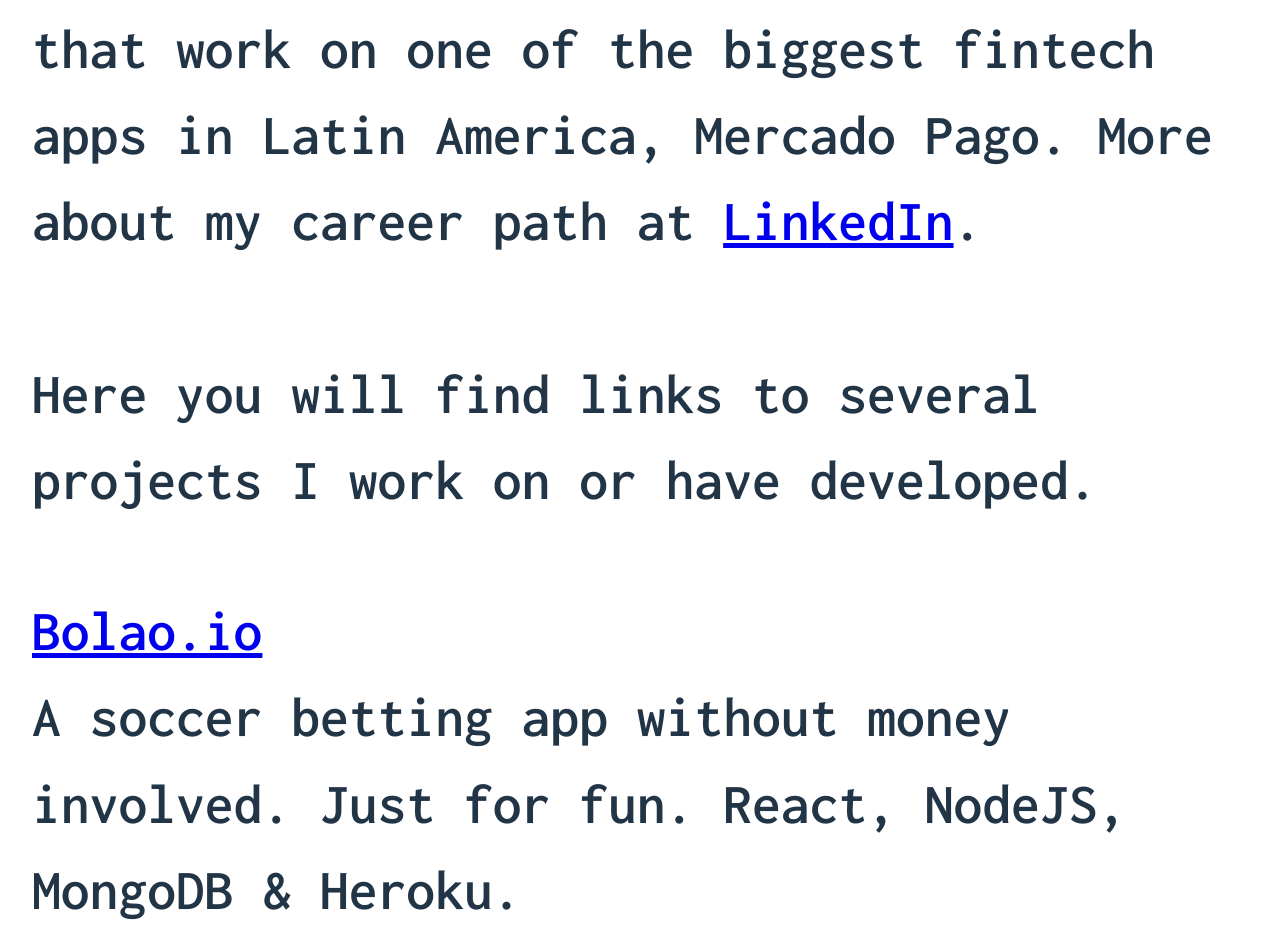
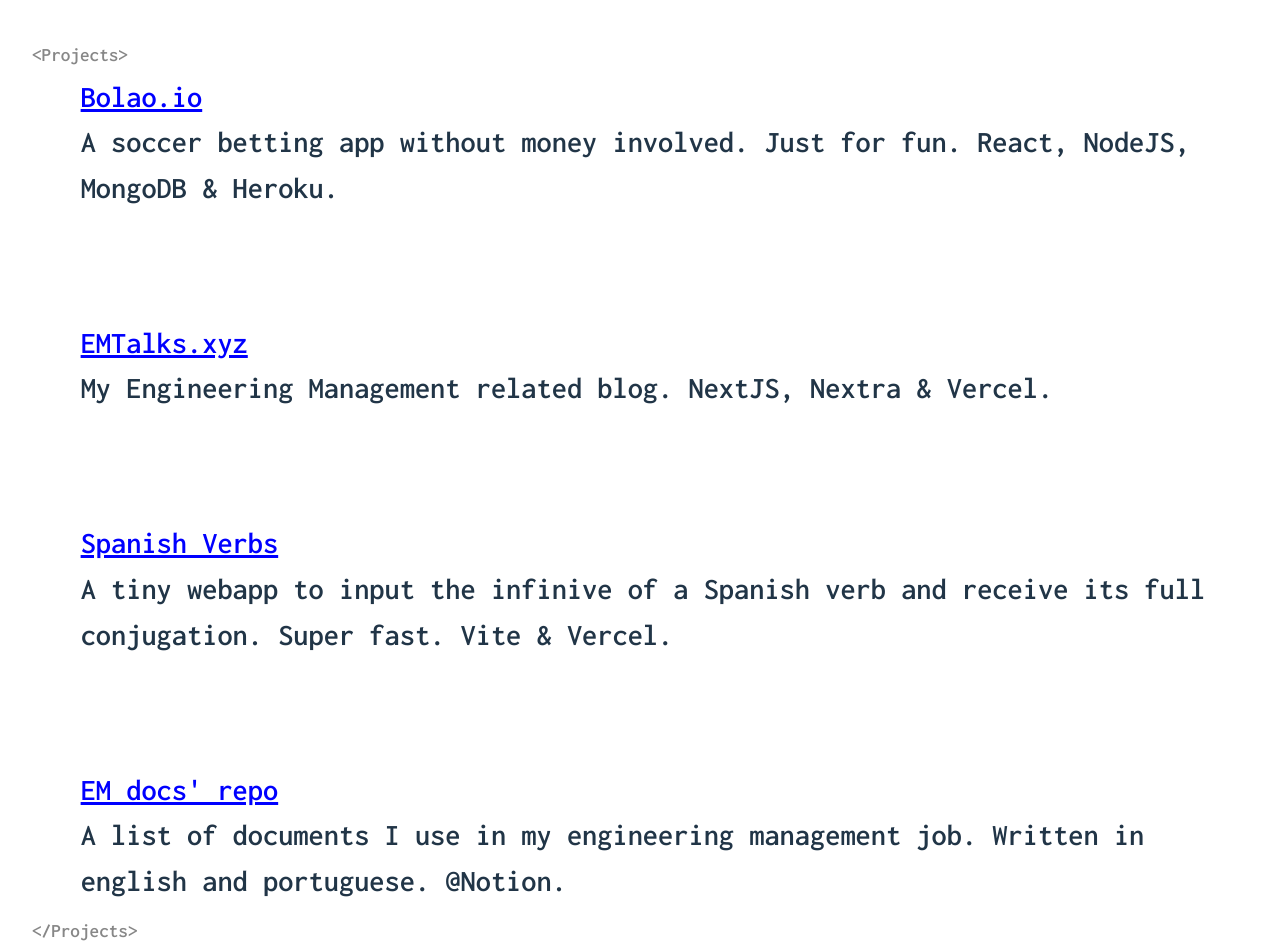
Before and after one commit to kevinch/kevinchevallierme, a React (Vite) app: page / in a window 1280 px wide. Shown: the part 820-1772 px from the top of the page. Built offline with nearby package versions, Linux system fonts and the light colour scheme.

Commit message:
Tweak projects

```diff
--- a/src/App.css
+++ b/src/App.css
@@ -1,10 +1,15 @@
 #root {
   max-width: 1280px;
   margin: 0 auto;
-  padding: 6cqmin 2rem;
+  padding: 12rem 2rem;
 }
 
 .app {
-  font-size: 3.6rem;
+  font-size: 190%;
   font-weight: 700;
 }
+
+.code-help {
+    font-size: 1.2rem;
+    color: #878787
+}
--- a/src/App.jsx
+++ b/src/App.jsx
@@ -5,7 +5,9 @@
 function App() {
   return (
     <div className="app">
-      <div className="intro" style={{marginBottom: '4rem'}}>
+      <div className="intro" style={{ marginBottom: "4rem" }}>
+        <span className="code-help">{"<Intro>"}</span>
+        <div style={{ paddingLeft: "4%" }}>
           Hi, hola, oi, salut.
           <br />
           <br />
@@ -13,23 +15,31 @@
           living in Brazil. Yes, I speak (almost) 4 languages, my spanish is in
           progress since 2022.
           <br />
-        <br />
-        I currently manage a team of developers, front, back and native at
-        Mercado Livre that work on one of the biggest fintech apps in Latin
-        America, Mercado Pago. More about my career path at <a href="https://www.linkedin.com/in/kevinchevallier/">LinkedIn</a>.
+          <br />I currently manage a team of developers, front, back and native
+          at Mercado Livre that work on one of the biggest fintech apps in Latin
+          America, Mercado Pago. More about my career path at{" "}
+          <a href="https://www.linkedin.com/in/kevinchevallier/">LinkedIn</a>.
           <br />
           <br />
           Here you will find links to several projects I work on or have
           developed.
         </div>
+        <span className="code-help">{"</Intro>"}</span>
+      </div>
 
+      <span className="code-help">{"<Projects>"}</span>
+      <div>
       <Project
         description="A soccer betting app without money involved. Just for fun. React, NodeJS, MongoDB & Heroku."
         name="Bolao.io"
         link="https://bolao.io"
       />
 
-      <Project description="My Engineering Management related blog. NextJS, Nextra & Vercel." name="EMTalks.xyz" link="https://emtalks.xyz" />
+      <Project
+        description="My Engineering Management related blog. NextJS, Nextra & Vercel."
+        name="EMTalks.xyz"
+        link="https://emtalks.xyz"
+      />
 
       <Project
         description="A tiny webapp to input the infinive of a Spanish verb and receive its full conjugation. Super fast. Vite & Vercel."
@@ -41,7 +51,8 @@
         description="A list of documents I use in my engineering management job. Written in english and portuguese. @Notion."
         name="EM docs' repo"
         link="https://www.notion.so/Kevin-s-EM-documents-repository-9fe8ea54671b4d57a64f92e8cb34bcbd"
-      />
+      /></div>
+      <span className="code-help">{"</Projects>"}</span>
     </div>
   );
 }
--- /dev/null
+++ b/src/components/Project.css
@@ -0,0 +1,8 @@
+.project-container {
+    margin-bottom: 9%;
+    padding-left: 4%;
+}
+
+.project-container:last-child {
+  margin-bottom: 0;
+}
--- a/src/components/Project.jsx
+++ b/src/components/Project.jsx
@@ -1,12 +1,14 @@
+import "./Project.css";
+
 function Project({ name, link, description }) {
   return (
-    <div style={{marginBottom: '9%'}}>
+    <div className="project-container">
       <div className="project-title" style={{marginBottom: '0'}}>
         <a style={{ textDecoration: "underline" }} href={link}>
           {name}
         </a>
       </div>
-      <p style={{marginTop: 0}} className="project-description">{description}</p>
+      <p style={{margin: 0}} className="project-description">{description}</p>
     </div>
   );
 }
--- a/src/index.css
+++ b/src/index.css
@@ -14,14 +14,21 @@
   -moz-osx-font-smoothing: grayscale;
 }
 
-/* a {
-  font-weight: 500;
-  color: #646cff;
-  text-decoration: inherit;
+a {
+  color: blue;
 }
 a:hover {
-  color: #535bf2;
-} */
+  color: rgb(102, 102, 255);
+}
+
+@media (prefers-color-scheme: dark) {
+  a {
+    color: lightblue;
+  }
+  a:hover {
+    color: rgb(102, 102, 255);
+  }
+}
 
 body {
   margin: 0;
```
Lines whose indentation alone changed are shown as unchanged.
